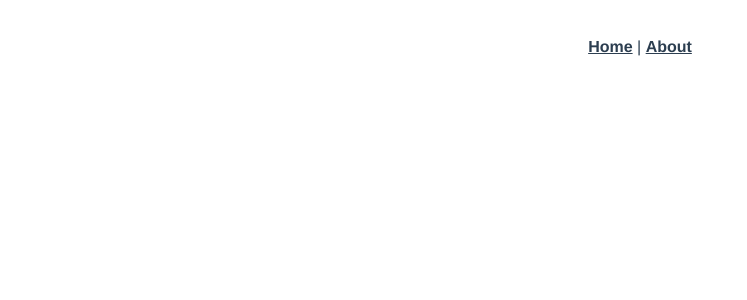
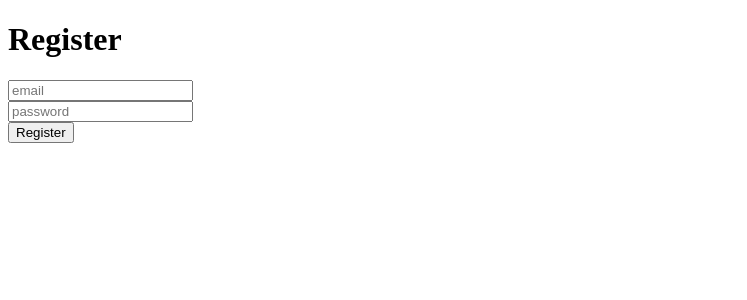
Before and after one commit to hwilloug/willowtreerecipes, a Vue app in the folder willowtreerecipes/: page /register in a window 1280 px wide. Shown: the top 300 px of the page, without its empty margins (0-747 px from the left). Built offline with nearby package versions, Linux system fonts and the light colour scheme.

Commit message:
Proxy backend to frontend

```diff
--- a/willowtreerecipes/package.json
+++ b/willowtreerecipes/package.json
@@ -8,6 +8,7 @@
     "lint": "vue-cli-service lint"
   },
   "dependencies": {
+    "axios": "^0.19.2",
     "core-js": "^3.6.4",
     "vue": "^2.6.11",
     "vue-router": "^3.1.5"
--- a/willowtreerecipes/src/App.vue
+++ b/willowtreerecipes/src/App.vue
@@ -1,32 +1,9 @@
 <template>
-  <div id="app">
-    <div id="nav">
-      <router-link to="/">Home</router-link> |
-      <router-link to="/about">About</router-link>
-    </div>
+  <div>
     <router-view/>
   </div>
 </template>
 
 <style>
-#app {
-  font-family: Avenir, Helvetica, Arial, sans-serif;
-  -webkit-font-smoothing: antialiased;
-  -moz-osx-font-smoothing: grayscale;
-  text-align: center;
-  color: #2c3e50;
-}
 
-#nav {
-  padding: 30px;
-}
-
-#nav a {
-  font-weight: bold;
-  color: #2c3e50;
-}
-
-#nav a.router-link-exact-active {
-  color: #42b983;
-}
 </style>
--- /dev/null
+++ b/willowtreerecipes/src/components/Register.vue
@@ -0,0 +1,44 @@
+<template>
+	<div>
+		<h1>Register</h1>
+		<input
+			type="email"
+			name="email"
+			v-model='email'
+			placeholder="email"
+		/><br>
+		<input
+			type='password'
+			name='password'
+			v-model='password'
+			placeholder='password'
+		/><br>
+		<button
+		@click='register'>Register</button>
+	</div>
+</template>
+
+<script>
+import AuthenticationService from '@/services/AuthenticationService'
+export default {
+	data () {
+		return {
+			email: '',
+			password: ''
+		}
+	},
+	methods: {
+		async register () {
+			const response = await AuthenticationService.register({
+				email: this.email,
+				password: this.password
+			})
+			console.log(response.data)
+		}
+	}
+}
+</script>
+
+<style scoped>
+
+</style>
--- a/willowtreerecipes/src/router/index.js
+++ b/willowtreerecipes/src/router/index.js
@@ -1,6 +1,7 @@
 import Vue from 'vue'
 import VueRouter from 'vue-router'
 import Home from '../views/Home.vue'
+import Register from '@/components/Register.vue'
 
 Vue.use(VueRouter)
 
@@ -17,6 +18,11 @@ const routes = [
     // this generates a separate chunk (about.[hash].js) for this route
     // which is lazy-loaded when the route is visited.
     component: () => import(/* webpackChunkName: "about" */ '../views/About.vue')
+  },
+  {
+	path:'/register',
+	name: 'Register',
+	component: Register
   }
 ]
 
--- /dev/null
+++ b/willowtreerecipes/src/services/Api.js
@@ -0,0 +1,7 @@
+import axios from 'axios'
+
+export default () => {
+	return axios.create({
+		baseURL: `http://localhost:1337`
+	})
+}
--- /dev/null
+++ b/willowtreerecipes/src/services/AuthenticationService.js
@@ -0,0 +1,12 @@
+import Api from '@/services/Api'
+
+export default {
+	register (credentials) {
+		return Api().post('register', credentials)
+	}
+}
+
+//AuthenticationService.register({
+//	email: 'testing@gmail.com',
+//	password: '123456'
+//})
--- /dev/null
+++ b/willowtreerecipes/vue.config.js
@@ -0,0 +1,10 @@
+module.exports = {
+	devServer: {
+		proxy: {
+			"http://localhost:1337/"
+		}
+	    headers: {
+			"Access-Control-Allow-Origin": "*"
+	    }
+	}
+}
```
Also changed, not shown: 1 other file (tests, documents, lock files or other folders).
